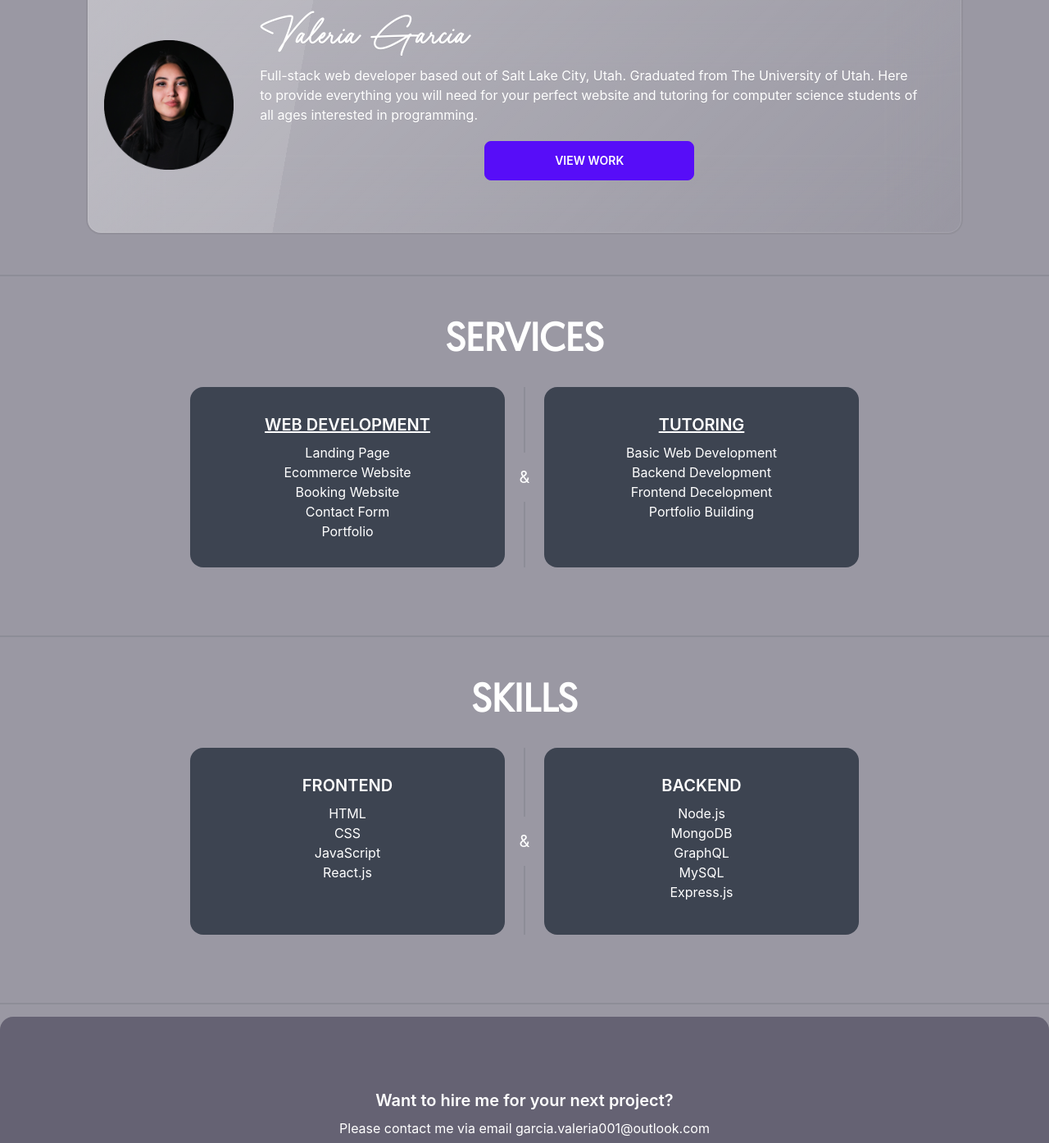
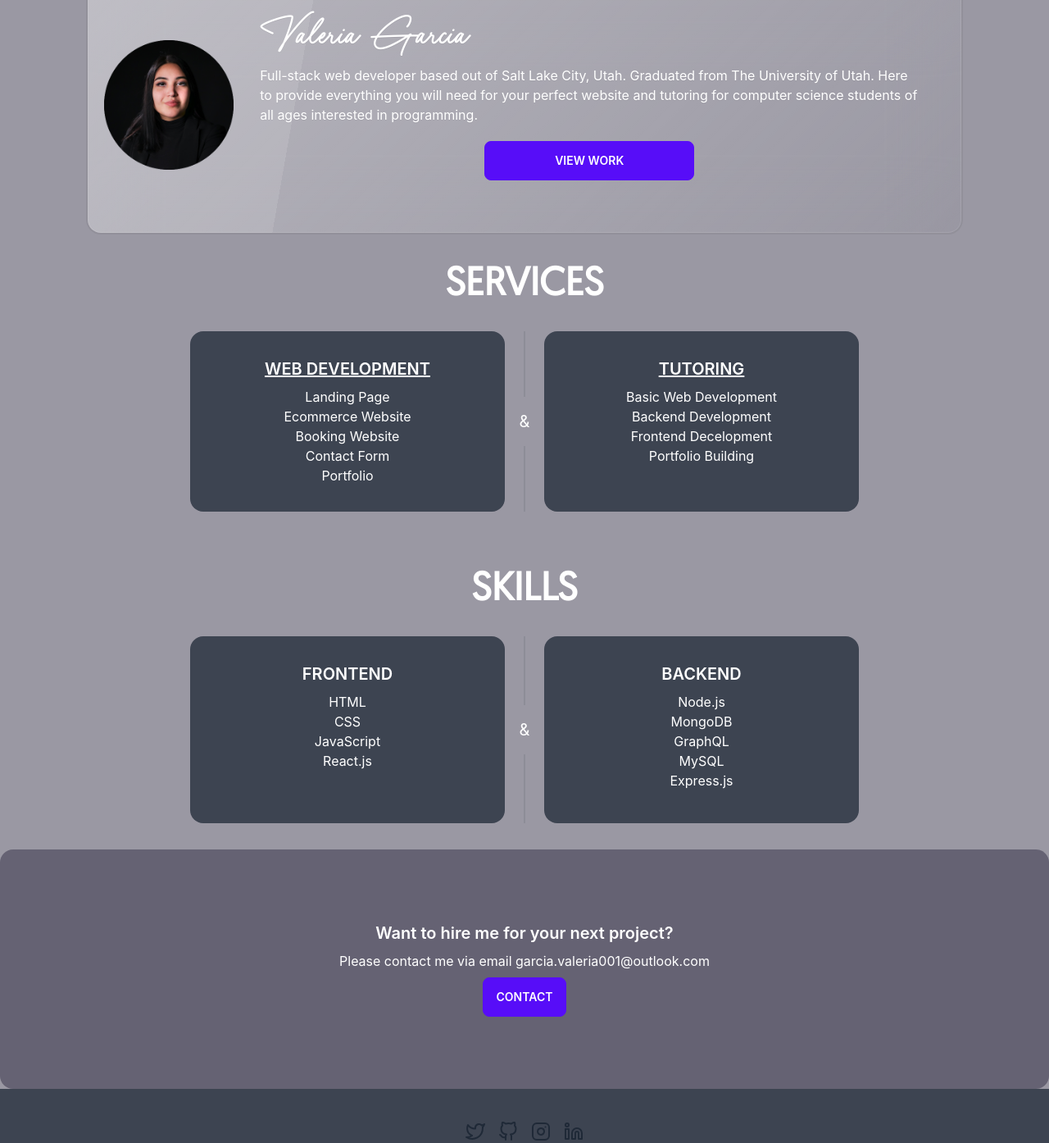
Before and after one commit to vhivestate/vhive, a React (Create React App) app: page / in a window 1280 px wide. Shown: the part 884-2278 px from the top of the page at 82% size. Built offline with nearby package versions, Linux system fonts and the light colour scheme.

Commit message:
removed divs

```diff
--- a/src/pages/Landing/index.js
+++ b/src/pages/Landing/index.js
@@ -44,7 +44,7 @@ function Landing(){
             </div>
             </div>
 
-            <div className="divider pt-9"></div>
+            {/* <div className="divider pt-9"></div>  */}
 
                {/* services */}
         <h2 className='text-center pt-10 text-5xl landingH2'>SERVICES</h2>
@@ -83,7 +83,6 @@ function Landing(){
     </div>
 
 
-  <div className="divider pt-9"></div>
 {/* skills */}
 <h2 className='landing-skills text-center pt-10 text-5xl landingH2'>SKILLS</h2>
   <div className='resume-skills flex flex-wrap justify-center p-8 space-x-4 '>
@@ -125,7 +124,6 @@ function Landing(){
     </div>
 
     </div>
-    <div className="divider pt-9"></div>
                 <div>
                 <div className="card w-auto	 bg-[#29243c78] text-neutral-content p-14 ">
                     <div className="card-body items-center text-center text-white">
```
